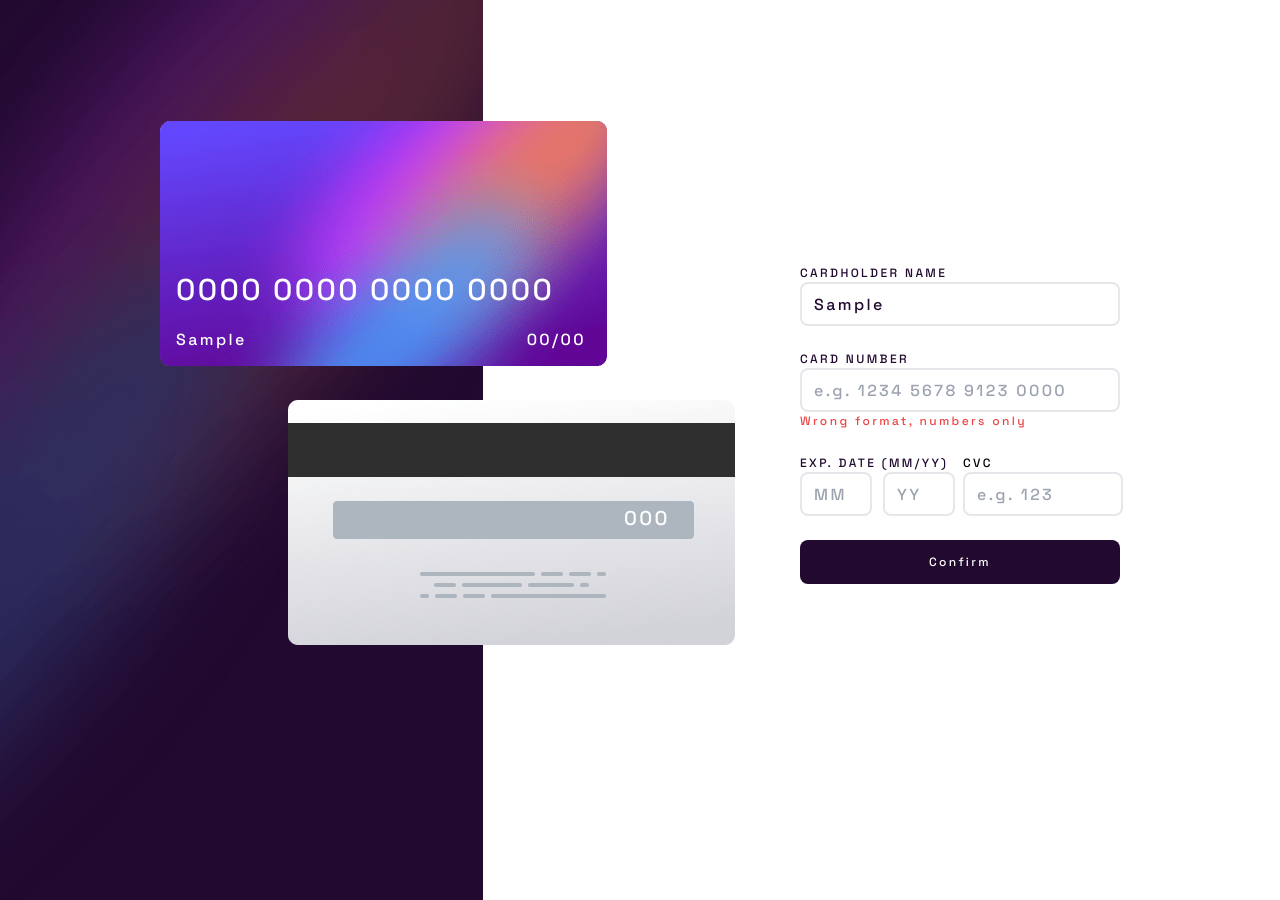
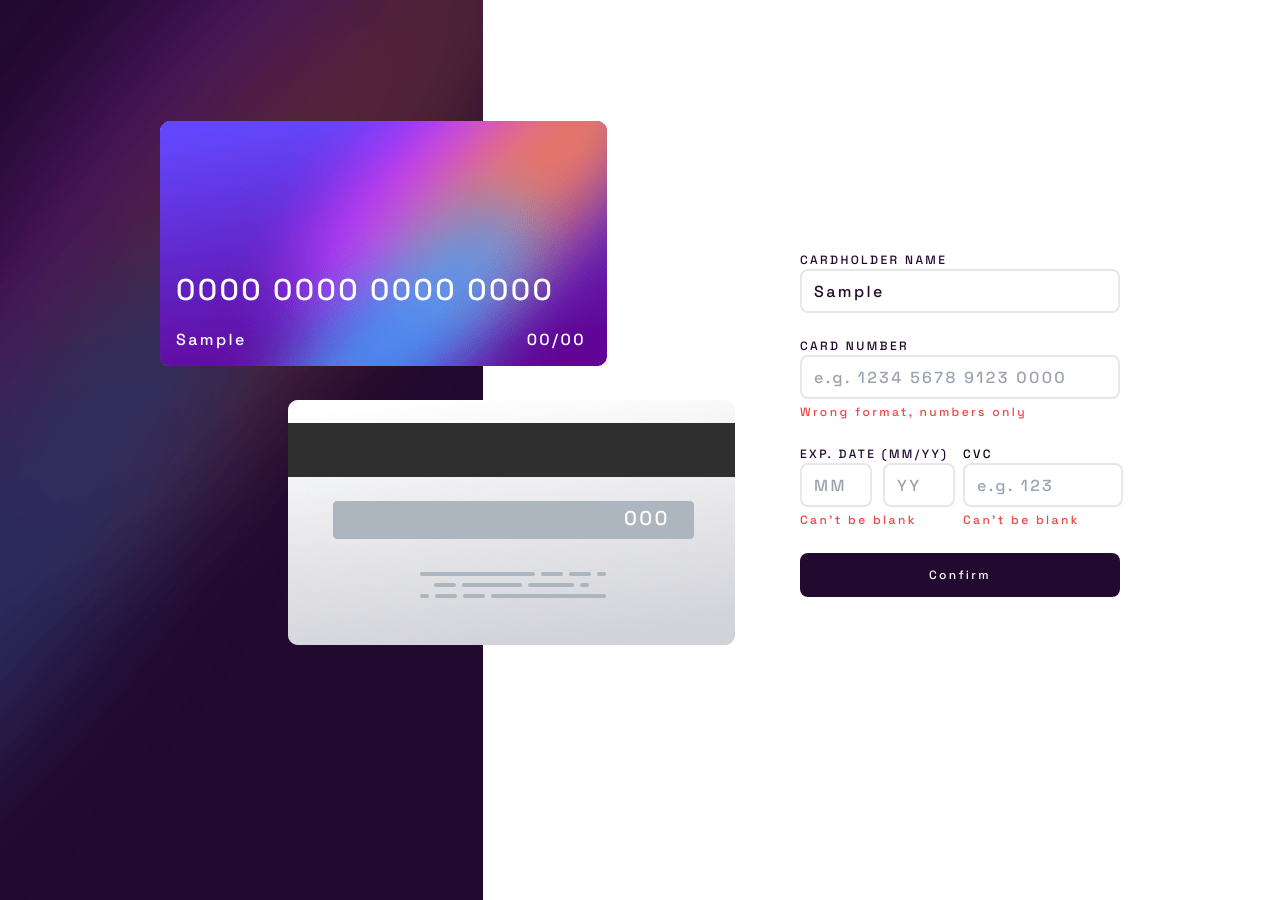
Before and after one commit to zoldyzdk/frontendmasters-form-challenge, a React (Vite) app: page / in a window 1280 px wide. Both pictures are taken after typing "Sample", "Sample", "Sample", "Sample", "Sample" into the empty fields and a click on the button "Confirm". Built offline with nearby package versions, Linux system fonts and the light colour scheme.

Commit message:
Feat: onSubmit Verify if month, year and cvc is empty

```diff
--- a/src/App.tsx
+++ b/src/App.tsx
@@ -11,6 +11,8 @@ function App() {
   const [year, setYear] = useState('00');
   const [cvc, setCvc] = useState('000');
   const [validChar, setValidChar] = useState(true);
+  const [validMonthYear, setValidMonthYear] = useState(true);
+  const [validCvc, setValidCvc] = useState(true);
 
   //Func to identify the actual size of the screen
   useEffect(() => {
@@ -60,12 +62,27 @@ function App() {
 
     const formJson = Object.fromEntries(formData.entries())
 
+    //Testing the Card Number characters
     const regexCardNumber: RegExp = /^[0-9_\s]+$/;
     console.log(regexCardNumber.test(formJson.number.toString()))
     if (!regexCardNumber.test(formJson.number.toString())) {
       setValidChar(false)
     } else {
       setValidChar(true)
+    }
+
+    //Testing if inputs Month/Year are empty
+    if (!formJson.month) {
+      setValidMonthYear(false)
+    } else {
+      setValidMonthYear(true)
+    }
+
+    //Testing if input CVC is empty
+    if (!formJson.cvc) {
+      setValidCvc(false)
+    } else {
+      setValidCvc(true)
     }
 
     console.log(formJson)
@@ -122,7 +139,6 @@ function App() {
             CARDHOLDER NAME
             <input
               onChange={(e) => handleChangeName(e.target.value)}
-              // value={name}
               name="name"
               placeholder="e.g. Jane Appleseed"
               className=" border-2 border-solid w-80 h-11 rounded-lg text-base pl-3"
@@ -133,9 +149,7 @@ function App() {
             CARD NUMBER
             <InputMask
               mask={"**** **** **** ****"}
-              // slotChar={"                   "}
               onChange={(e) => handleChangeNumber(e.target.value)}
-              // value={(cardNumber == '0000 0000 0000 0000') ? '' : cardNumber}
               maxLength={19}
               name="number"
               placeholder="e.g. 1234 5678 9123 0000"
@@ -143,7 +157,7 @@ function App() {
             />
             {
               (!validChar && <div
-                  className=" text-red-500">
+                  className=" text-red-500 mt-1">
                 Wrong format, numbers only
               </div>)
             }
@@ -172,6 +186,12 @@ function App() {
                   className=" border-2 border-solid w-[4.5rem] h-11 rounded-lg text-base pl-3"
                 />
               </div>
+              {
+                (!validMonthYear && <div
+                    className=" text-red-500 mt-1">
+                  Can't be blank
+                </div>)
+              }
             </label>
             <label className="flex flex-col ml-2">
               CVC
@@ -183,6 +203,12 @@ function App() {
                 placeholder="e.g. 123"
                 className=" border-2 border-solid w-[10rem] h-11 rounded-lg text-base pl-3"
               />
+              {
+                (!validCvc && <div
+                    className=" text-red-500 mt-1">
+                  Can't be blank
+                </div>)
+              }
             </label>
           </div>
           <div className="pb-8">
```
